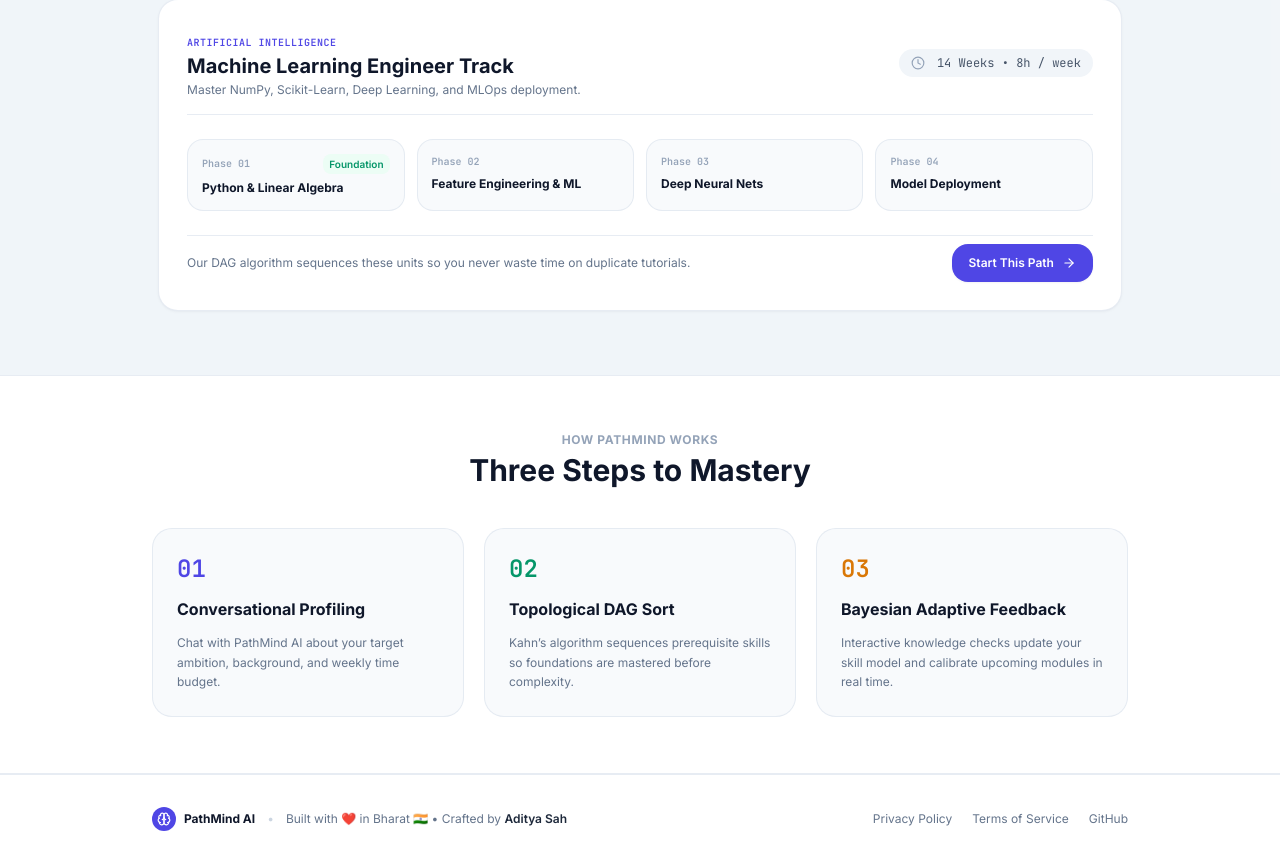
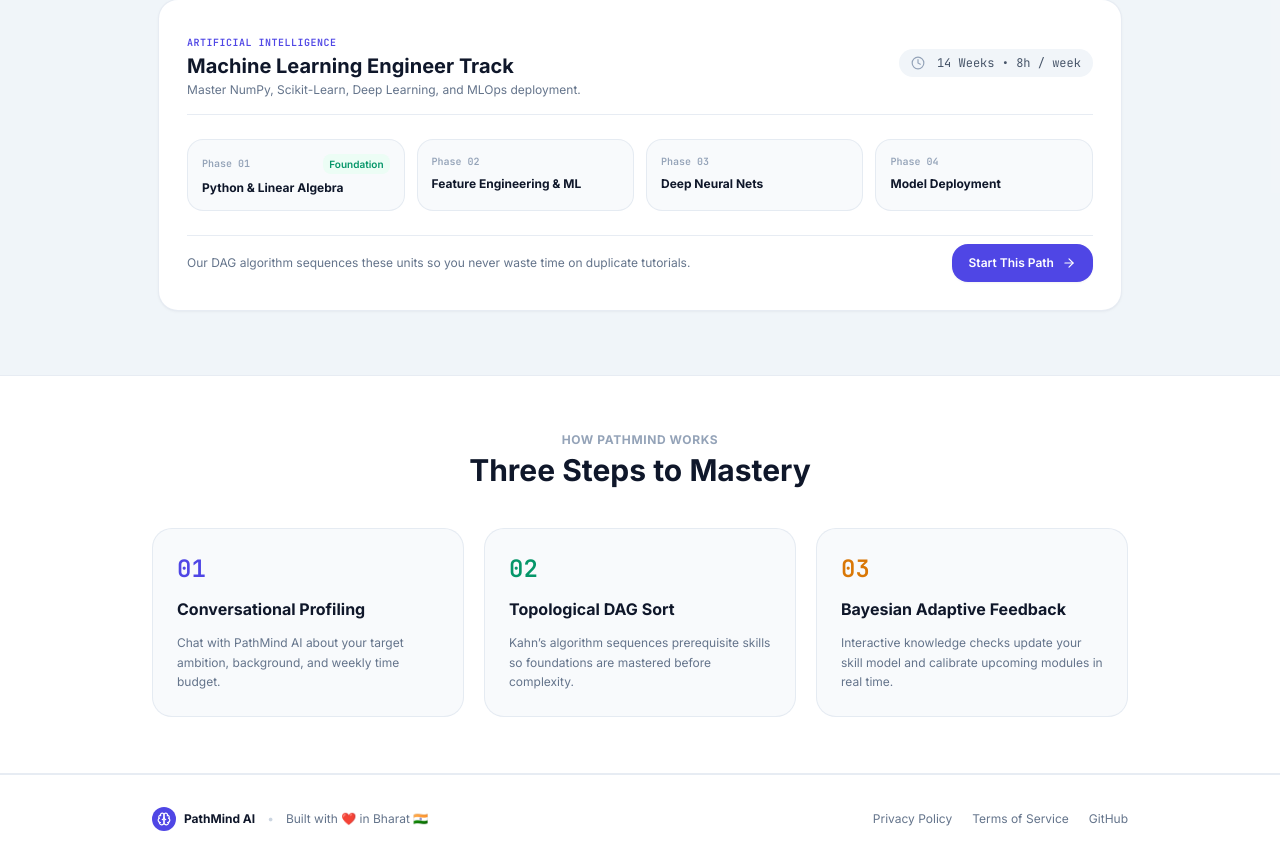
Before and after one commit to sah-aditya/PathMind-AI, a React (Vite) app in the folder frontend/: page / in a window 1280 px wide. Shown: the part 824-1687 px from the top of the page. Built offline with nearby package versions, Linux system fonts and the light colour scheme; no server answers.

Commit message:
fix(branding): remove name from footers and sidebars, retain solely on legal pages
- Retained Aditya Sah strictly in Privacy Policy and Terms of Service legal pages
- Cleaned Landing page footer, App sidebar footer, and Maintenance screen to cleanly display 'Built with ❤️ in Bharat 🇮🇳'

```diff
--- a/frontend/src/components/AppLayout.jsx
+++ b/frontend/src/components/AppLayout.jsx
@@ -168,9 +168,6 @@ export default function AppLayout() {
 
             <div className="px-3 pt-3 mt-2 border-t border-slate-200/60 dark:border-darkBg-border text-[10px] text-slate-400 dark:text-slate-500 leading-normal">
               <span>Built with ❤️ in Bharat 🇮🇳</span>
-              <p className="mt-0.5 text-slate-500 dark:text-slate-400">
-                Crafted by <a href="mailto:er.adityasah@gmail.com" className="hover:text-brand-600 dark:hover:text-brand-400 transition-colors underline">Aditya Sah</a>
-              </p>
             </div>
           </div>
         </nav>
--- a/frontend/src/pages/Landing.jsx
+++ b/frontend/src/pages/Landing.jsx
@@ -260,15 +260,7 @@ export default function Landing() {
               <span className="font-bold text-slate-900 dark:text-white">PathMind AI</span>
             </div>
             <span className="hidden sm:inline text-slate-300 dark:text-slate-700">•</span>
-            <span>
-              Built with ❤️ in Bharat 🇮🇳 • Crafted by{' '}
-              <a
-                href="mailto:er.adityasah@gmail.com"
-                className="font-semibold text-slate-800 dark:text-slate-200 hover:text-brand-600 dark:hover:text-brand-400 transition-colors"
-              >
-                Aditya Sah
-              </a>
-            </span>
+            <span>Built with ❤️ in Bharat 🇮🇳</span>
           </div>
 
           <div className="flex items-center gap-5 text-slate-500 dark:text-slate-400">
--- a/frontend/src/pages/Maintenance.jsx
+++ b/frontend/src/pages/Maintenance.jsx
@@ -62,7 +62,7 @@ export default function Maintenance({ message }) {
 
       {/* Bottom Admin Bypass Link */}
       <div className="max-w-5xl mx-auto w-full text-center pt-8 border-t border-slate-200/80 dark:border-darkBg-border flex flex-col sm:flex-row items-center justify-between gap-4 text-xs text-slate-400">
-        <span>Built with ❤️ in Bharat 🇮🇳 • Aditya Sah</span>
+        <span>Built with ❤️ in Bharat 🇮🇳</span>
         <Link
           to="/login"
           className="inline-flex items-center gap-1 text-slate-500 hover:text-slate-900 dark:hover:text-white transition-colors font-medium"
```
Also changed, not shown: 1 other file (tests, documents, lock files or other folders).
